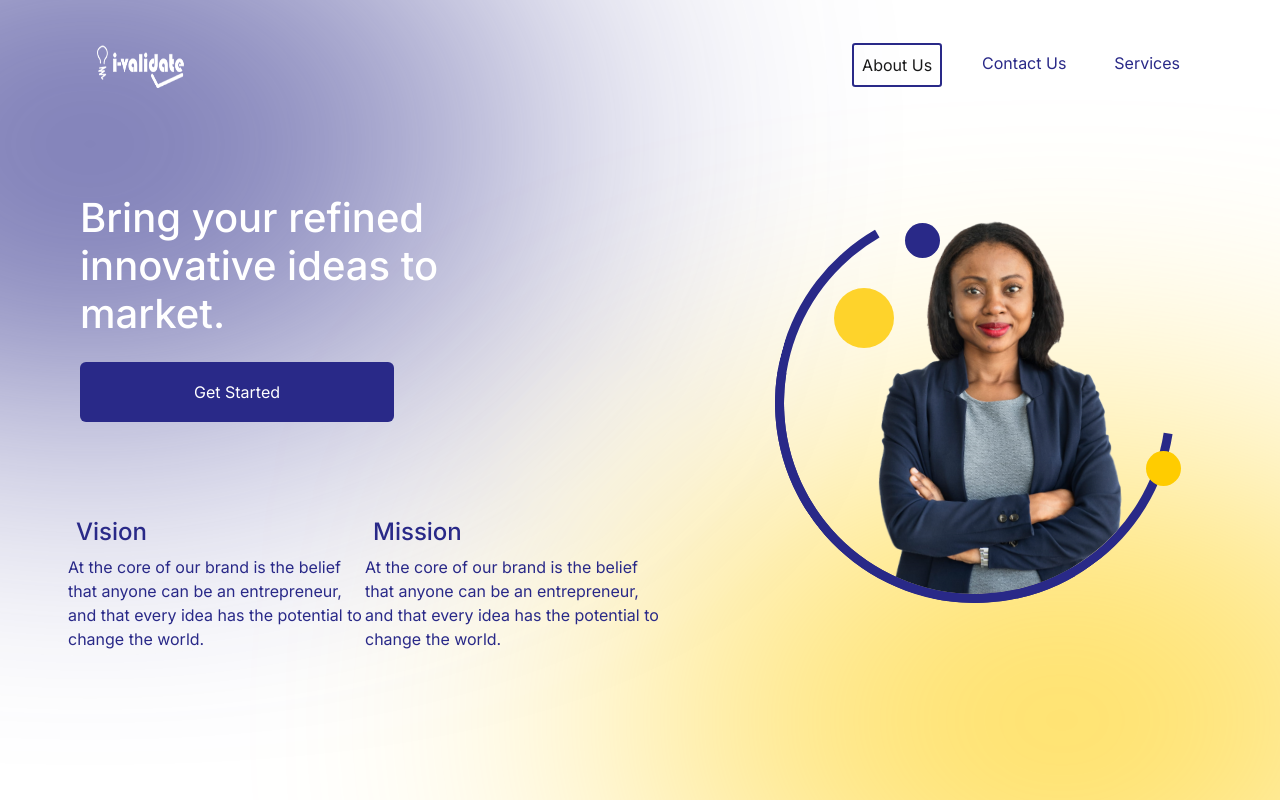
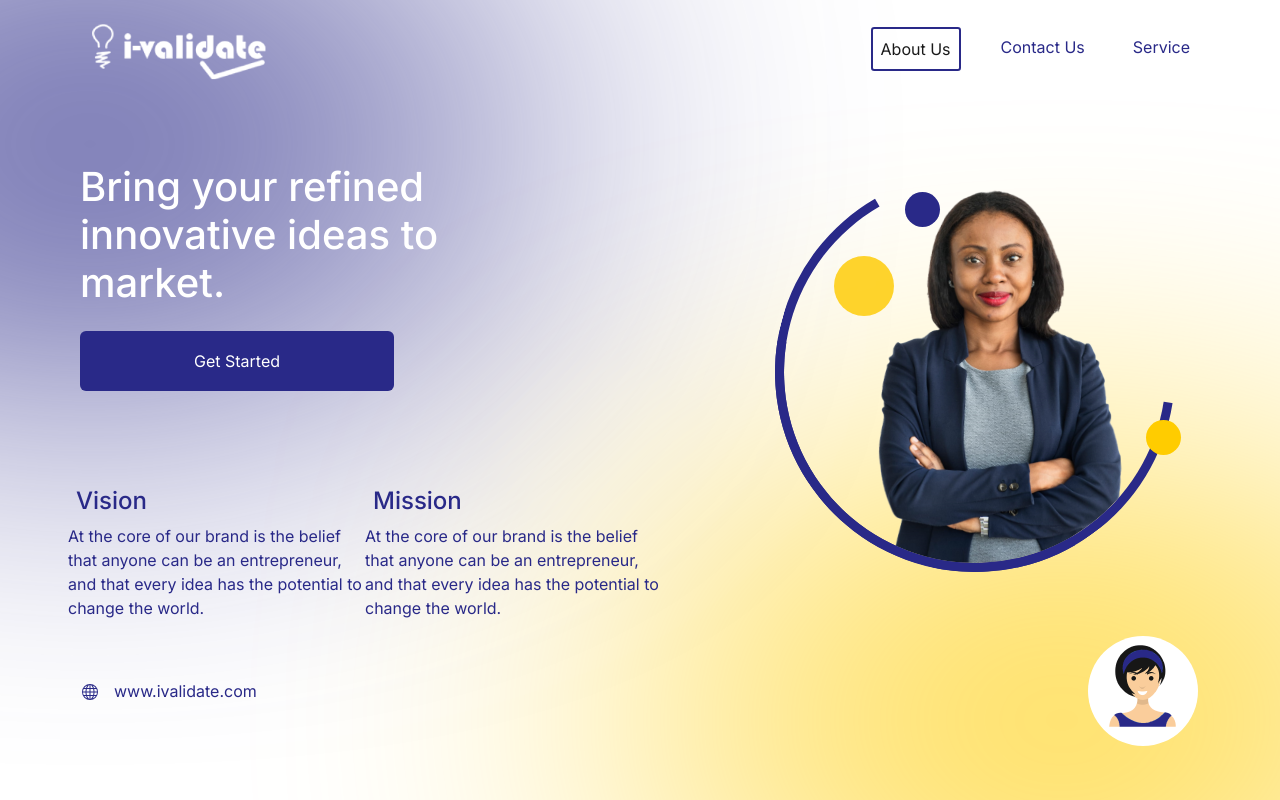
Before and after one commit to ADA-Software-Engineering-Program/i-validate-landing-page, a React (Create React App) app: page / in a window 1280 px wide. Built offline with nearby package versions, Linux system fonts and the light colour scheme; the HTML template or start-up script is replaced by a standard one.

Commit message:
Made some changes on the about and navbar

```diff
--- a/package.json
+++ b/package.json
@@ -10,6 +10,7 @@
     "bootstrap": "^5.2.3",
     "firebase": "^9.17.1",
     "react": "^18.2.0",
+    "react-bootstrap": "^2.7.2",
     "react-dom": "^18.2.0",
     "react-icons": "^4.7.1",
     "react-router-dom": "^6.8.1",
--- a/src/About/About.js
+++ b/src/About/About.js
@@ -1,43 +1,43 @@
-import React from 'react';
-import landImg from '../images/business-woman.png';
-import Landherocard from './Landherocard';
+import React from "react";
+import landImg from "../images/business-woman.png";
+import Landherocard from "./Landherocard";
+import { Link } from "react-router-dom";
+
+import { BsGlobe } from "react-icons/bs";
+import Person from "../images/person.png"
+
 
 const About = () => {
-
-
   return (
     <main>
-        <section className='row'>
-          <div className='col-md-6 rightCol'>
-            <h1  className='w-lg-50 title text-white Hero-head '>
+      <section className="row">
+        <div className="col-md-6 rightCol">
+          <h1 className="w-lg-50 title text-white Hero-head ">
             Bring your refined innovative ideas to market.
           </h1>
-            <button className='btn heroBtn mt-4 text-white'>Get Started</button>
-
+          <button className="btn heroBtn mt-4 text-white">Get Started</button>
         </div>
-          <div className='col-md-6 position-relative'>
-            <div className='img-arc'>
-            <img src={landImg} className='landImg' alt='business woman' />
+        <div className="col-md-6 position-relative">
+          <div className="img-arc">
+            <img src={landImg} className="landImg" alt="business woman" />
           </div>
-            <div className='img-arc arc-right'></div>
-            <div className='small-circle'></div>
-            <div className='small-circle circle-right'></div>
-            <div className='mid-circle'></div>
+          <div className="img-arc arc-right"></div>
+          <div className="small-circle"></div>
+          <div className="small-circle circle-right"></div>
+          <div className="mid-circle"></div>
         </div>
       </section>
       <Landherocard />
-      <div className='d-flex'>
-      <div>
-
+      <div className="d-flex justify-content-between align-items-center container mb-5">
+        <div className="contact-text-color">
+          <BsGlobe />
+          <Link to='/' className="ms-3 contact-text-color text-decoration-none">www.ivalidate.com</Link>
         </div>
-
+        <div className="bg-white person-img">
+          <img src={Person} alt="person"/>
         </div>
-
+      </div>
     </main>
-
-
-
-
   );
 };
 
--- a/src/About/Navbar.js
+++ b/src/About/Navbar.js
@@ -1,47 +1,88 @@
-import React from 'react';
+import React, { useState } from 'react';
 import Logo from '../images/white logo 2.png';
 import './landing.css'
 
-const Navbar =() => {
+import Container from 'react-bootstrap/Container';
+import Nav from 'react-bootstrap/Nav';
+import Navbar from 'react-bootstrap/Navbar';
+
+import { useLocation } from "react-router-dom";
+
+// const Navbar =() => {
+//   return (
+//     <nav className="navbar navbar-expand-lg navbarBox">
+//       <div className="container-fluid">
+//         <a className="navbar-brand Lo" href="/">
+//           <img src={Logo} alt="logo" className="headerLogo"/>
+//         </a>
+//         <button
+//           className="navbar-toggler"
+//           type="button"
+//           data-bs-toggle="collapse"
+//           data-bs-target="#navbarSupportedContent"
+//           aria-controls="navbarSupportedContent"
+//           aria-expanded="false"
+//           aria-label="Toggle navigation"
+//         >
+//           <span className="navbar-toggler-icon"></span>
+//         </button>
+//         <div className="collapse navbar-collapse navLinkContainer" id="navbarSupportedContent">
+//           <ul className='navbar-nav '>
+//           <li className="nav-item">
+//                 <a className="nav-link active" aria-current="page" href={"/"}>
+//                   About Us
+//                 </a>
+//           </li>
+//           <li className="nav-item">
+//                 <a className="nav-link"  href={"/contact"}>
+//                   Contact Us
+//                 </a>
+//             </li>
+//             <li className="nav-item">
+//                 <a className="nav-link"  href={"/service"}>
+//                 Services
+//                 </a>
+//             </li>
+//           </ul>
+//         </div>
+//       </div>
+//     </nav>
+//   );
+// }
+
+
+
+const NavbarComponent = () => {
+
+      //assigning location variable
+      const location = useLocation();
+
+      //destructuring pathname from location
+      const { pathname } = location;
+
+      //Javascript split method to get the name of the path in array
+      const splitLocation = pathname.split("/");
+
   return (
-    <nav className="navbar navbar-expand-lg navbarBox">
-      <div className="container-fluid">
-        <a className="navbar-brand Lo" href="/">
+
+    <Navbar expand="lg">
+      <Container>
+        <Navbar.Brand href="#home">
           <img src={Logo} alt="logo" className="headerLogo"/>
-        </a>
-        <button
-          className="navbar-toggler"
-          type="button"
-          data-bs-toggle="collapse"
-          data-bs-target="#navbarSupportedContent"
-          aria-controls="navbarSupportedContent"
-          aria-expanded="false"
-          aria-label="Toggle navigation"
-        >
-          <span className="navbar-toggler-icon"></span>
-        </button>
-        <div className="collapse navbar-collapse navLinkContainer" id="navbarSupportedContent">
-          <ul className='navbar-nav '>
-          <li className="nav-item">
-                <a className="nav-link active" aria-current="page" href={"/"}>
-                  About Us
-                </a>
-          </li>
-          <li className="nav-item">
-                <a className="nav-link"  href={"/contact"}>
-                  Contact Us
-                </a>
-            </li>
-            <li className="nav-item">
-                <a className="nav-link"  href={"/service"}>
-                Services
-                </a>
-            </li>
-          </ul>
-        </div>
-      </div>
-    </nav>
+        </Navbar.Brand>
+        <Navbar.Toggle aria-controls="basic-navbar-nav" />
+        <Navbar.Collapse id="basic-navbar-nav">
+          <Nav className="ms-auto nav-gap">
+            <Nav.Link href={"/"}  className={splitLocation[1] === "" ? "active" : ""}>About Us</Nav.Link>
+            <Nav.Link href={"/contact"} className={splitLocation[1] === "contact" ? "active" : ""}>Contact Us</Nav.Link>
+            <Nav.Link href={"/service"} className={splitLocation[1] === "service" ? "active" : ""}>Service</Nav.Link>
+          </Nav>
+        </Navbar.Collapse>
+      </Container>
+    </Navbar>
   );
 }
 
-export default Navbar
+
+
+export default NavbarComponent
--- a/src/About/landing.css
+++ b/src/About/landing.css
@@ -5,8 +5,8 @@
 }
 
 .headerLogo {
-    width: 6rem;
-    height: 3.5rem;
+    width: 12rem;
+    /* height: 3rem; */
 }
 
 
@@ -19,6 +19,22 @@ li{
     border: 2px solid rgba(41, 41, 136, 1);
     border-radius: .2rem;
     color: rgba(41, 41, 136, 1);
+}
+
+.contact-text-color {
+    color: #292988;
+  }
+
+.person-img {
+    height: 110px;
+    width: 110px;
+    border-radius: 50%;
+    position: relative;
+}
+
+.person-img img {
+    position: absolute;
+    right: -13px;
 }
 
 .nav-link {
@@ -122,6 +138,11 @@ li{
     margin-left: 3.5rem;
   }
 
+.nav-gap {
+    gap: 2rem;
+}
+
+
 @media screen and (min-width:1024px) {
     .navLinkContainer {
         justify-content: right;
--- a/src/Service/Service.css
+++ b/src/Service/Service.css
@@ -29,3 +29,10 @@
   top: 7px;
   right: 7px;
 }
+
+.service-title {
+  font-family: 'inter';
+  font-weight: 400;
+  font-size: 64px;
+  line-height: 80px;
+}
--- a/src/Service/Service.js
+++ b/src/Service/Service.js
@@ -41,7 +41,7 @@ const Service = () => {
 
   return (
     <section className="container mt-5 ml-5 mr-5 pl-5">
-      <h2 className="text-white mb-5 fw-bold"> Service </h2>
+      <h2 className="text-white mb-5 fw-bold service-title"> Service </h2>
       <div className="row">
         {List.map((item) => {
           // const { title, img, content } = item;
```
Also changed, not shown: src/App.js (indentation only), src/images/person.png (added), 1 other file (tests, documents, lock files or other folders). Lines whose indentation alone changed are shown as unchanged.
